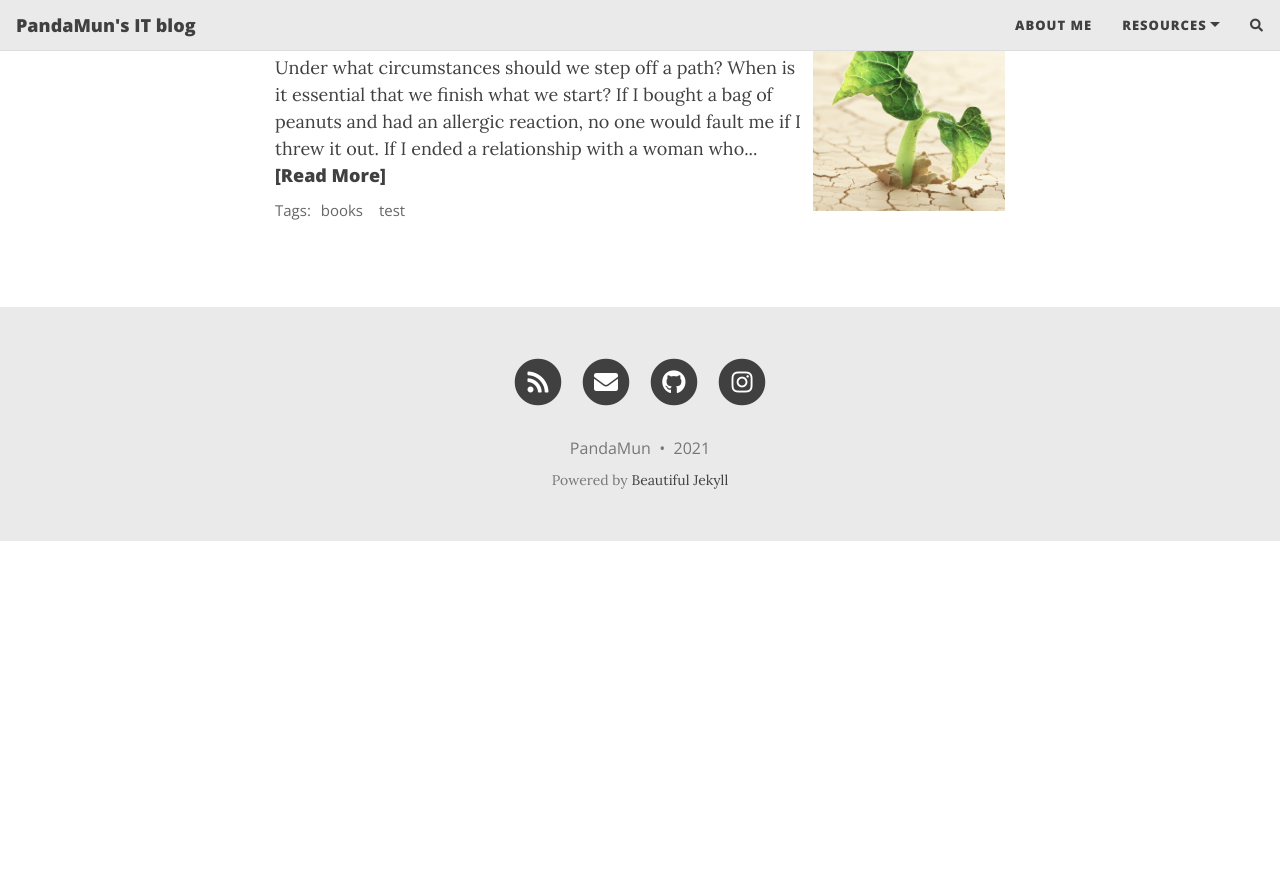
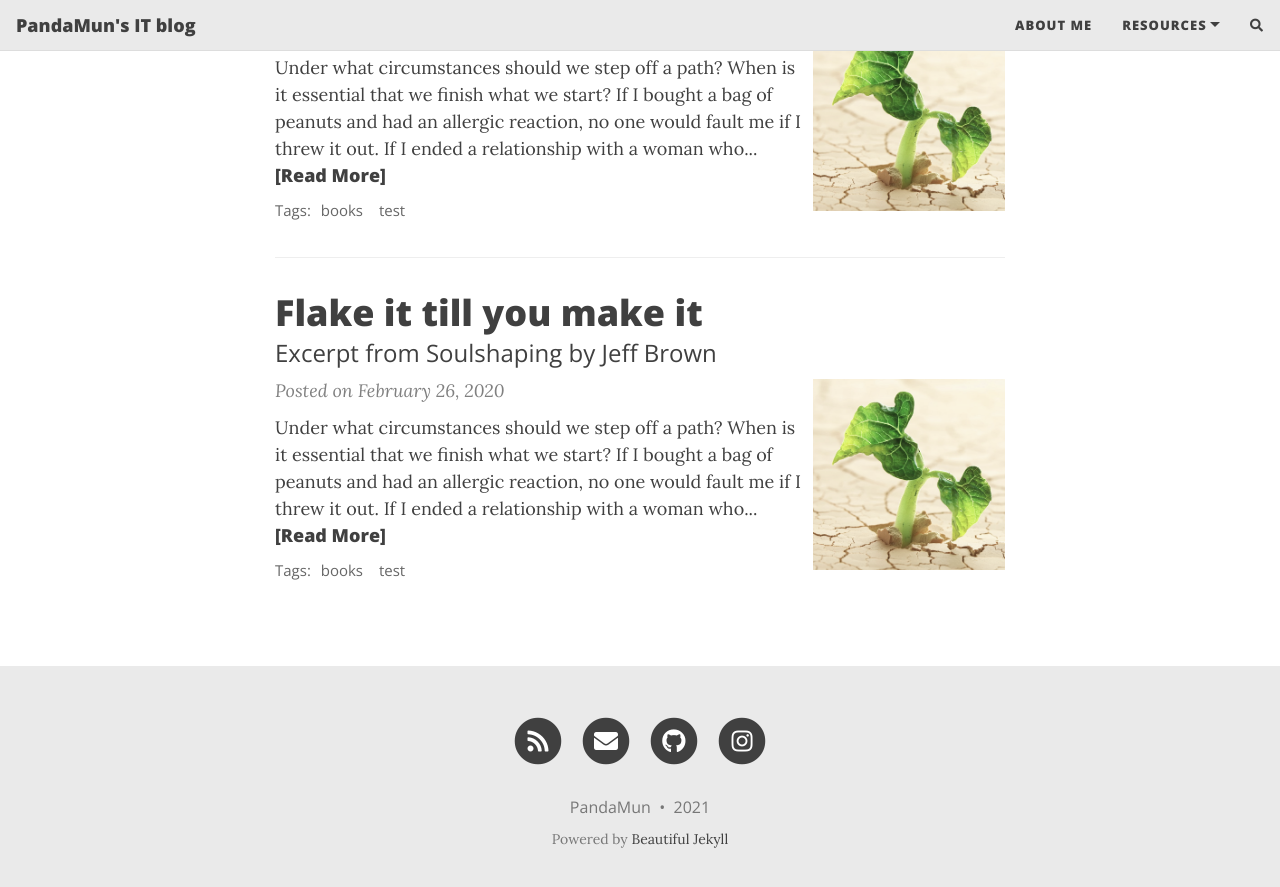
Before and after one commit to PandaMun/pandamun.github.io, a Jekyll site: the page built from index.html, in a window 1280 px wide and 900 px high, scrolled down 711 px. Shown: the top 887 px of the window. Built offline with Jekyll 4.4.1, drawn with Linux system fonts in a browser that asks for light colours; nearby versions of some CDN libraries; the list of posts is cut into pages by our own code; comment, search, counter and statistics services are not loaded; before the commit the page ends 1252 px from its top, so only the background shows below that; some of the changed lines change nothing that is shown.

Commit message:
20210921

```diff
--- a/_config.yml
+++ b/_config.yml
@@ -21,7 +21,7 @@
   Resources:
     #- Beautiful Jekyll: "https://beautifuljekyll.com"
     - Naver Blog: "https://blog.naver.com/peter5539"
-    - Learn markdown: "https://www.markdowntutorial.com/"
+    #- Learn markdown: "https://www.markdowntutorial.com/"
 # Author's home: "https://deanattali.com"
 
 
--- /dev/null
+++ b/_posts/Java/2020-02-26-flake-it-till-you-make-it.md
@@ -0,0 +1,17 @@
+---
+layout: post
+title: Flake it till you make it
+subtitle: Excerpt from Soulshaping by Jeff Brown
+cover-img: /assets/img/path.jpg
+thumbnail-img: /assets/img/thumb.png
+share-img: /assets/img/path.jpg
+tags: [books, test]
+---
+
+Under what circumstances should we step off a path? When is it essential that we finish what we start? If I bought a bag of peanuts and had an allergic reaction, no one would fault me if I threw it out. If I ended a relationship with a woman who hit me, no one would say that I had a commitment problem. But if I walk away from a seemingly secure route because my soul has other ideas, I am a flake?
+
+The truth is that no one else can definitively know the path we are here to walk. It’s tempting to listen—many of us long for the omnipotent other—but unless they are genuine psychic intuitives, they can’t know. All others can know is their own truth, and if they’ve actually done the work to excavate it, they will have the good sense to know that they cannot genuinely know anyone else’s. Only soul knows the path it is here to walk. Since you are the only one living in your temple, only you can know its scriptures and interpretive structure.
+
+At the heart of the struggle are two very different ideas of success—survival-driven and soul-driven. For survivalists, success is security, pragmatism, power over others. Success is the absence of material suffering, the nourishing of the soul be damned. It is an odd and ironic thing that most of the material power in our world often resides in the hands of younger souls. Still working in the egoic and material realms, they love the sensations of power and focus most of their energy on accumulation. Older souls tend not to be as materially driven. They have already played the worldly game in previous lives and they search for more subtle shades of meaning in this one—authentication rather than accumulation. They are often ignored by the culture at large, although they really are the truest warriors.
+
+A soulful notion of success rests on the actualization of our innate image. Success is simply the completion of a soul step, however unsightly it may be. We have finished what we started when the lesson is learned. What a fear-based culture calls a wonderful opportunity may be fruitless and misguided for the soul. Staying in a passionless relationship may satisfy our need for comfort, but it may stifle the soul. Becoming a famous lawyer is only worthwhile if the soul demands it. It is an essential failure if you are called to be a monastic this time around. If you need to explore and abandon ten careers in order to stretch your soul toward its innate image, then so be it. Flake it till you make it.
```
Also changed, not shown: 4 other files.
